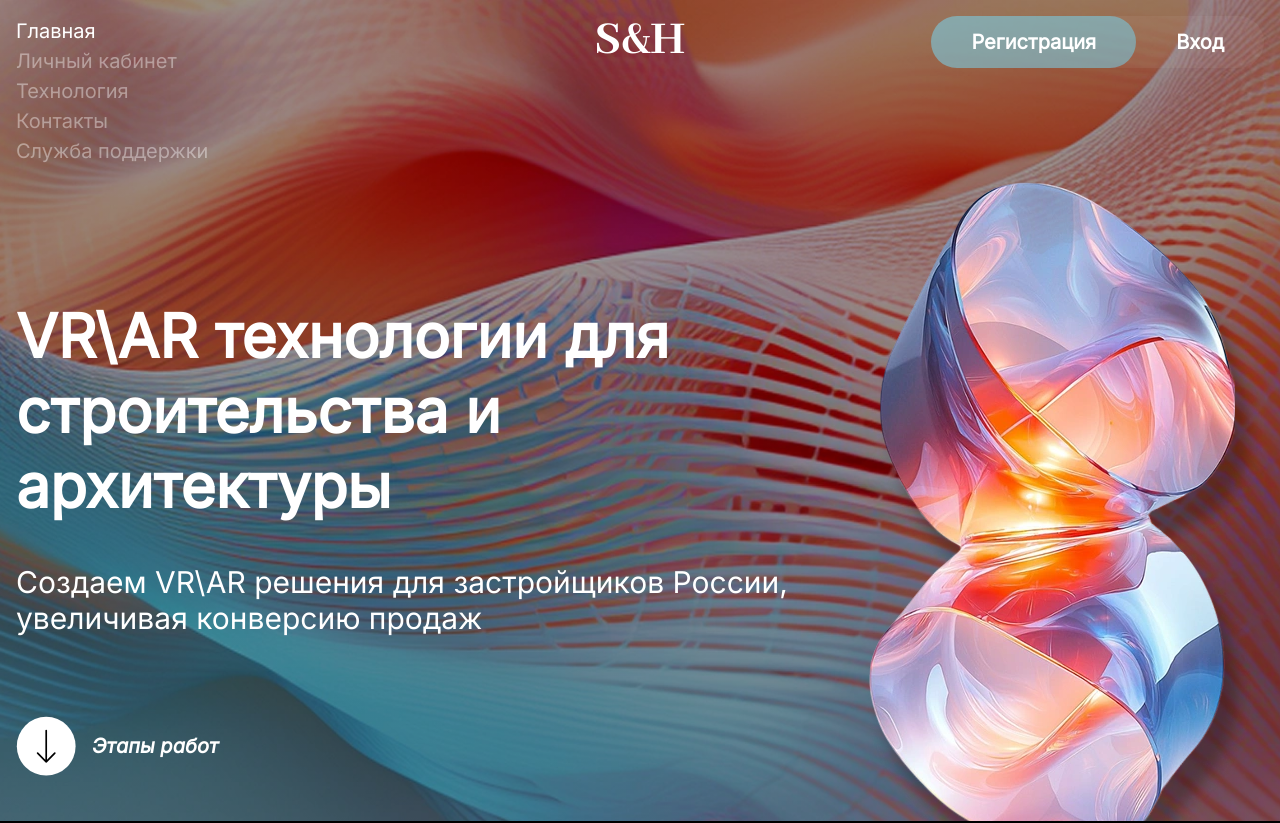
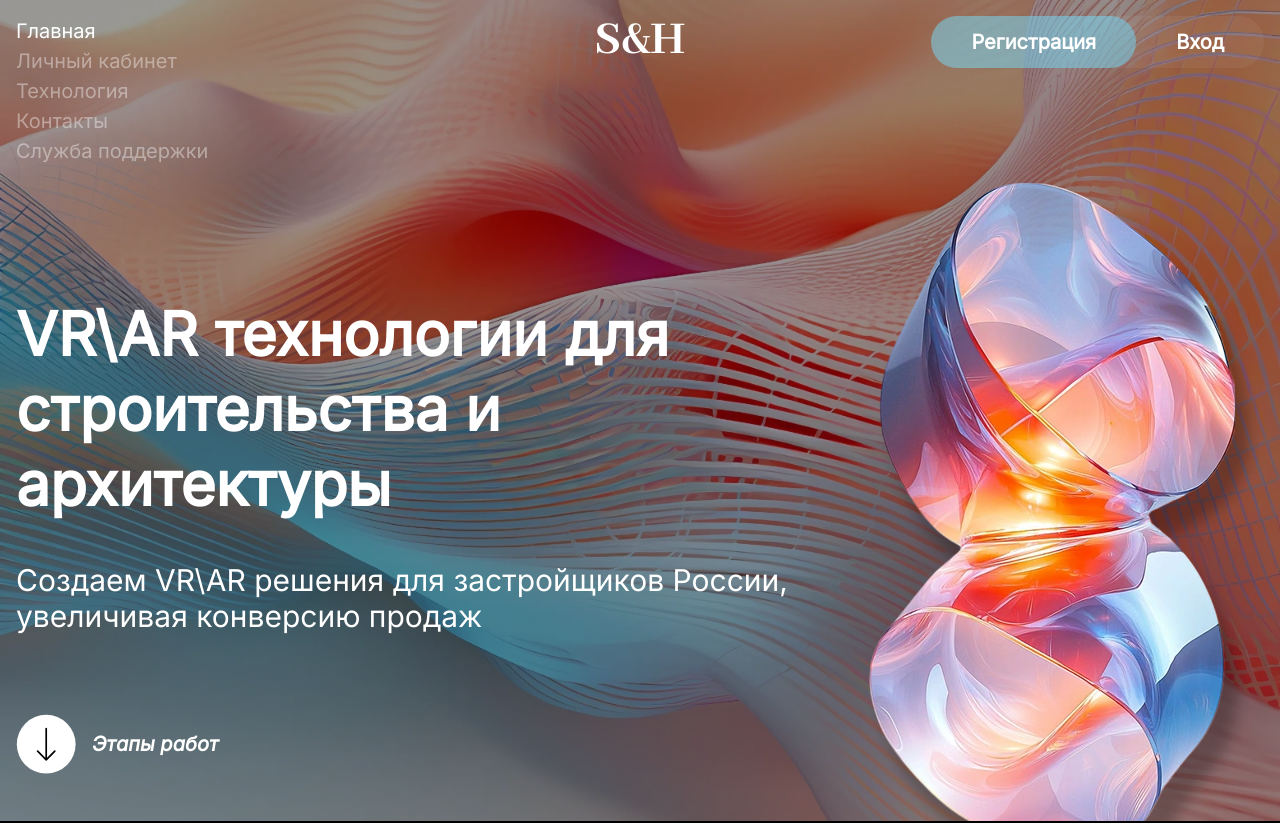
Before and after one commit to sense-and-home/sense-and-home-client, a React (Vite) app: page / in a window 1280 px wide. Shown: the top 823 px of the page. Built offline with nearby package versions, Linux system fonts and the light colour scheme.

Commit message:
fix: hero section sizing and positions

```diff
--- a/src/sections/HeroSection.tsx
+++ b/src/sections/HeroSection.tsx
@@ -18,7 +18,7 @@ const marqueeWords = [
 export function HeroSection() {
   return (
     <div
-      className="relative min-h-screen overflow-hidden bg-black/40 bg-cover bg-center text-white"
+      className="relative min-h-screen overflow-hidden bg-cover bg-position-[0_55%] text-white"
       style={{
         backgroundImage: `linear-gradient(rgba(0,0,0,0.4), rgba(0,0,0,0.4)), url(${HeroBackground})`,
       }}
@@ -66,7 +66,7 @@ export function HeroSection() {
           >
             Регистрация
           </a>
-          <a className="px-10 py-3 hover:underline" href="#">
+          <a className="rounded-[inherit] px-10 py-3 hover:underline" href="#">
             Вход
           </a>
         </div>
@@ -82,7 +82,10 @@ export function HeroSection() {
             продаж
           </p>
 
-          <a href="#" className="flex items-center gap-4 hover:underline">
+          <a
+            href="#"
+            className="inline-flex items-center gap-4 hover:underline"
+          >
             <img
               className="aspect-square w-[60px]"
               src={DownArrowIcon}
```
Also changed, not shown: src/assets/img/hero-background.webp.
